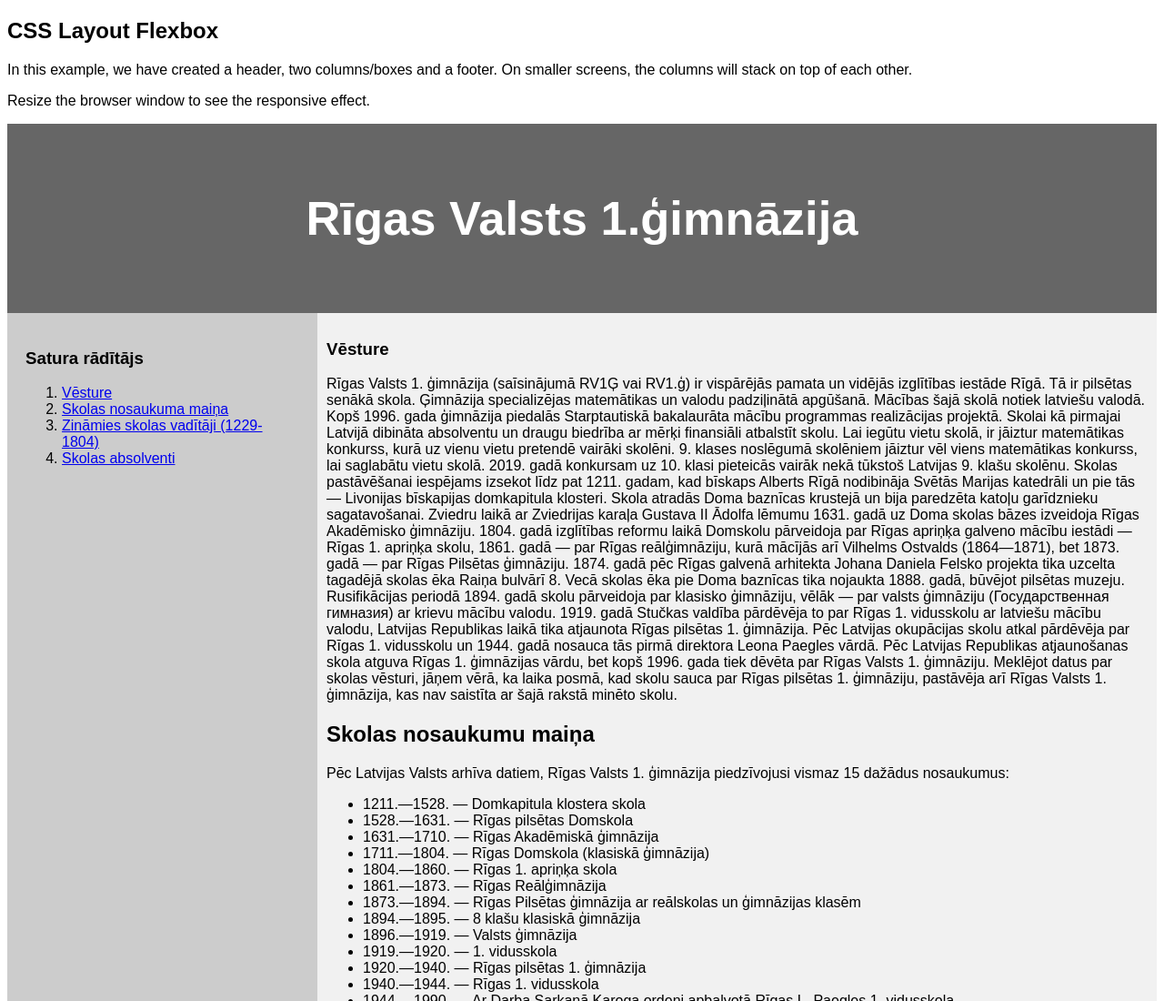
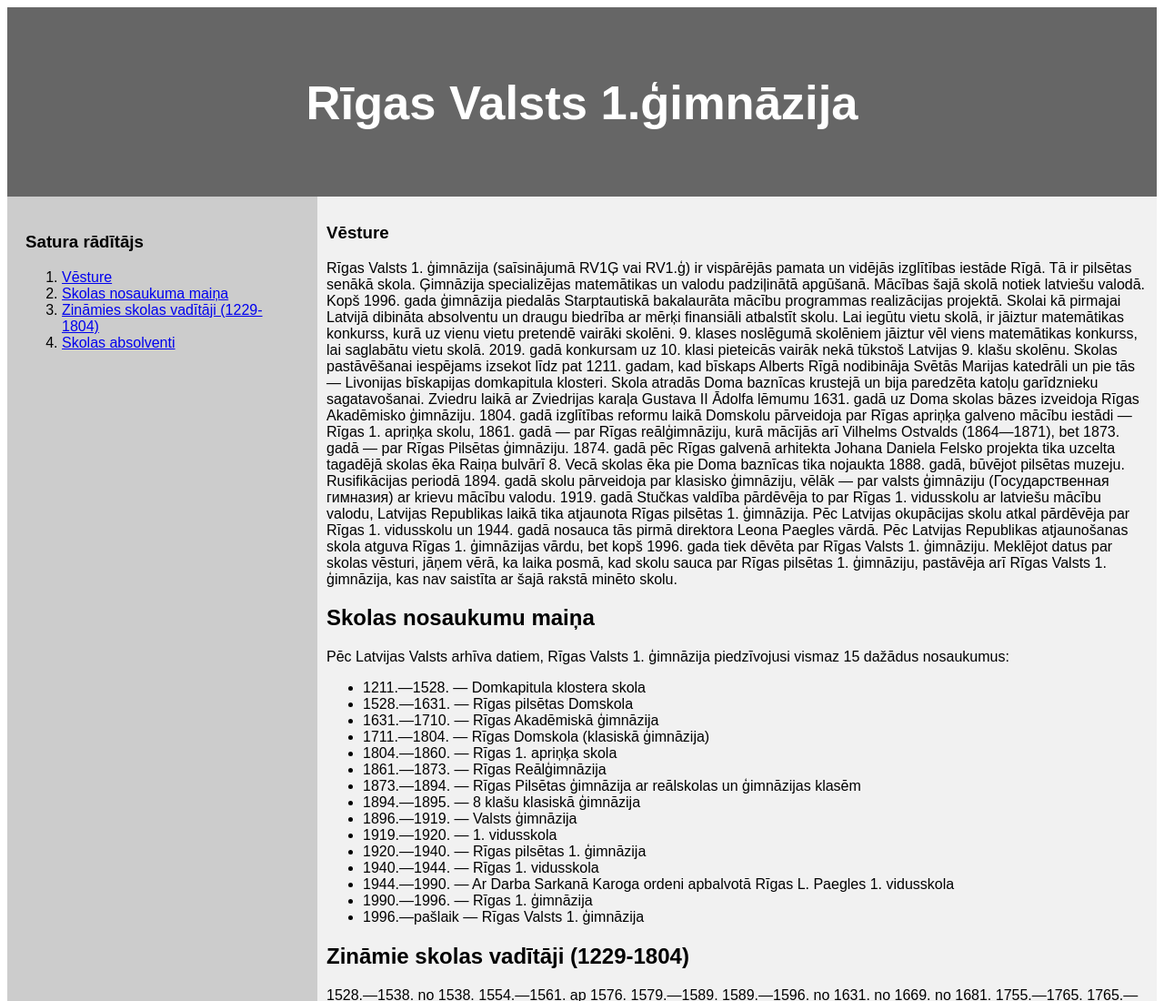
Before and after one commit to saldovere1894/Datorika, a plain HTML site: page skola.html in a window 1280 px wide. Shown: the top 1100 px of the page at 91% size. Drawn offline with Linux system fonts and the light colour scheme.

Commit message:
Update skola.html

```diff
--- a/skola.html
+++ b/skola.html
@@ -71,9 +71,6 @@
 </head>
 <body>
 
-<h2>CSS Layout Flexbox</h2>
-<p>In this example, we have created a header, two columns/boxes and a footer. On smaller screens, the columns will stack on top of each other.</p>
-<p>Resize the browser window to see the responsive effect.</p>
 
 <header>
   <h2>Rīgas Valsts 1.ģimnāzija</h2>
```
